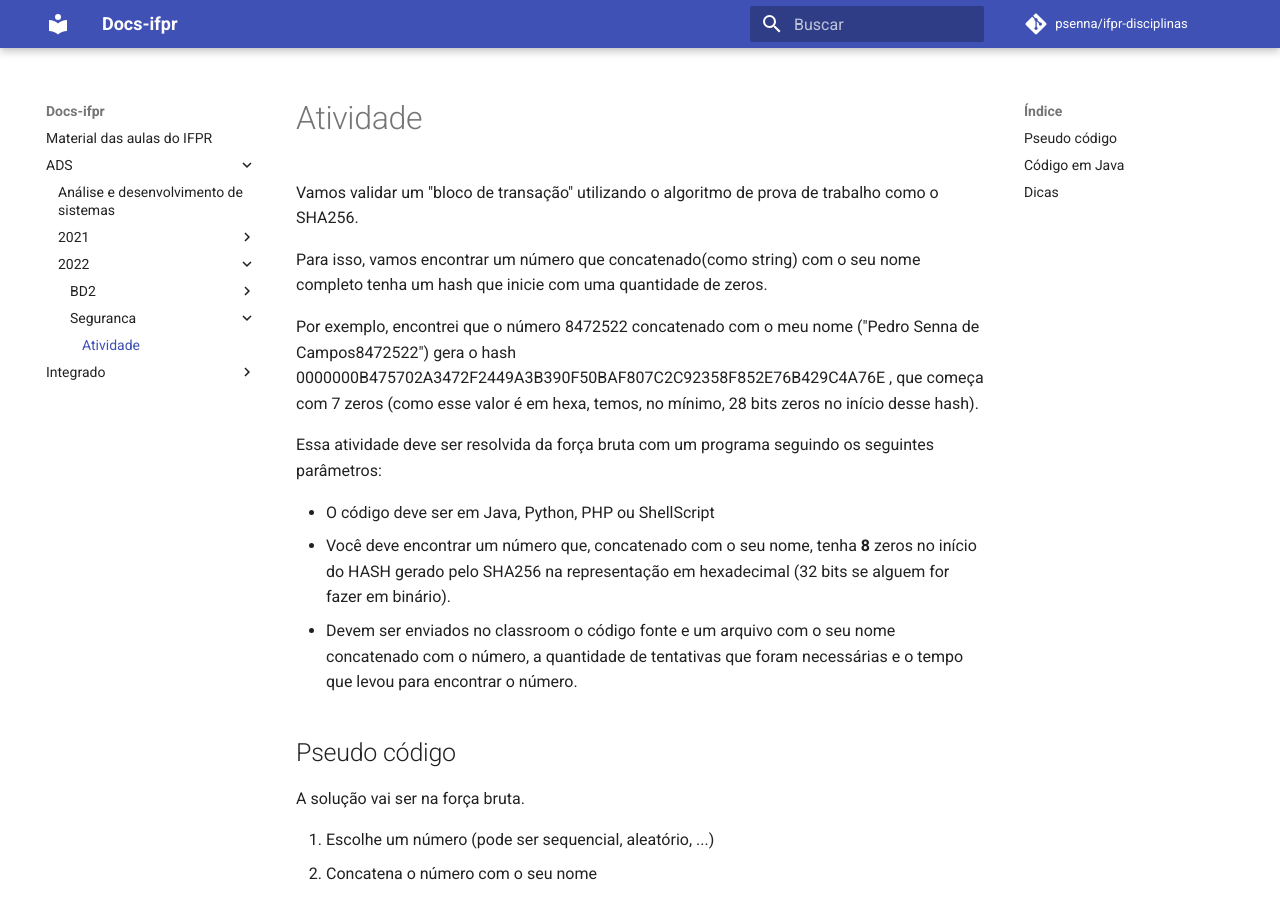
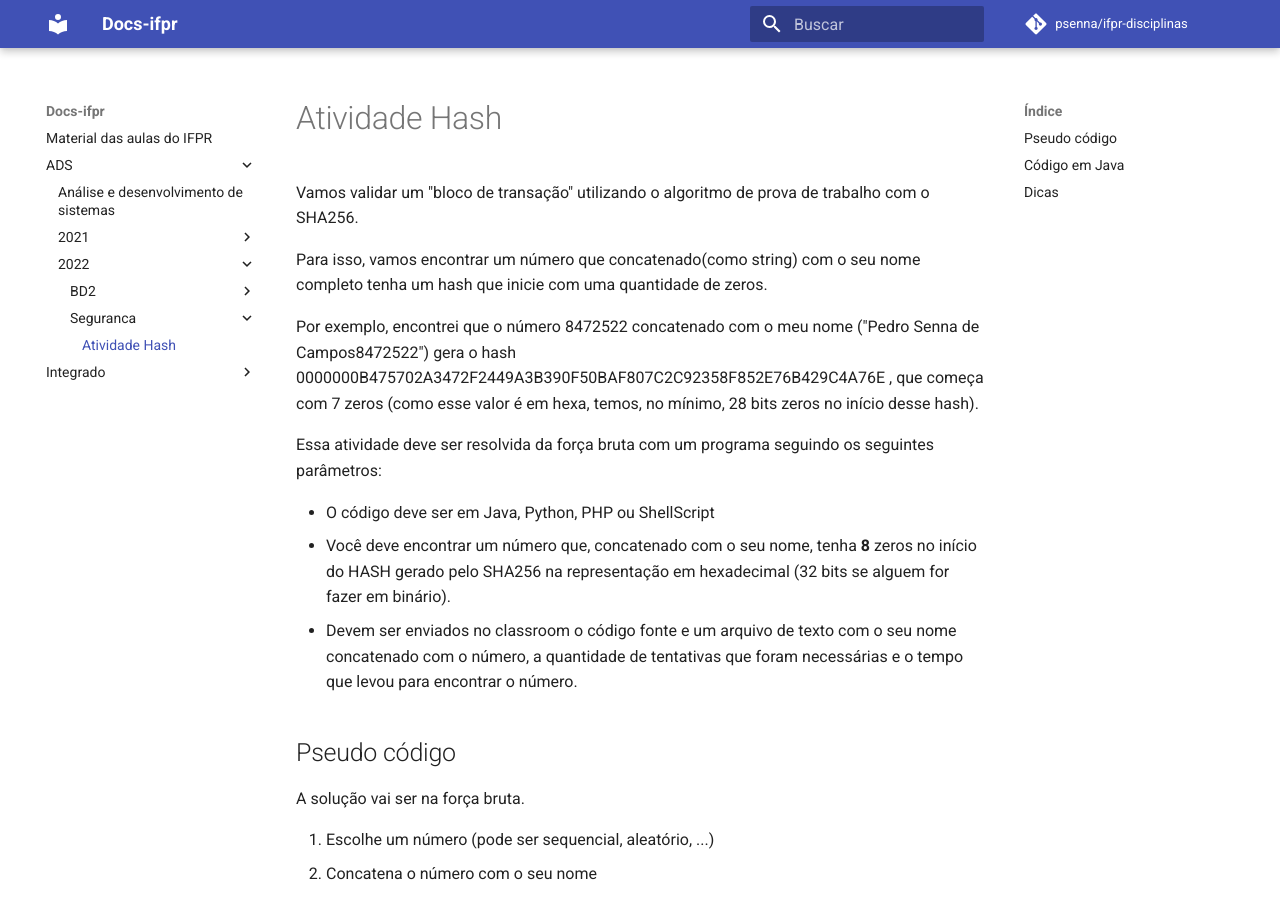
Before and after one commit to psenna/ifpr-disciplinas, an MkDocs documentation site: the page built from docs/ADS/2022/Seguranca/atividade_hash.md, in a window 1280 px wide and 900 px high. Built offline with MkDocs 1.6.1 and Material for MkDocs 9.7.7, drawn with Linux system fonts in a browser that asks for light colours; comment, search, counter and statistics services are not loaded.

Commit message:
Atividade de hash

```diff
--- a/docs/ADS/2022/Seguranca/atividade_hash.md
+++ b/docs/ADS/2022/Seguranca/atividade_hash.md
@@ -1,6 +1,6 @@
-# Atividade
+# Atividade Hash
 
-Vamos validar um "bloco de transação" utilizando o algoritmo de prova de trabalho como o SHA256.
+Vamos validar um "bloco de transação" utilizando o algoritmo de prova de trabalho com o SHA256.
 
 Para isso, vamos encontrar um número que concatenado(como string) com o seu nome completo tenha um hash que inicie com uma quantidade de zeros.
 
@@ -10,7 +10,7 @@ Essa atividade deve ser resolvida da força bruta com um programa seguindo os se
 
 * O código deve ser em Java, Python, PHP ou ShellScript
 * Você deve encontrar um número que, concatenado com o seu nome, tenha **8** zeros no início do HASH gerado pelo SHA256 na representação em hexadecimal (32 bits se alguem for fazer em binário).
-* Devem ser enviados no classroom o código fonte e um arquivo com o seu nome concatenado com o número, a quantidade de tentativas que foram necessárias e o tempo que levou para encontrar o número.
+* Devem ser enviados no classroom o código fonte e um arquivo de texto com o seu nome concatenado com o número, a quantidade de tentativas que foram necessárias e o tempo que levou para encontrar o número.
 
 ## Pseudo código
 
```
